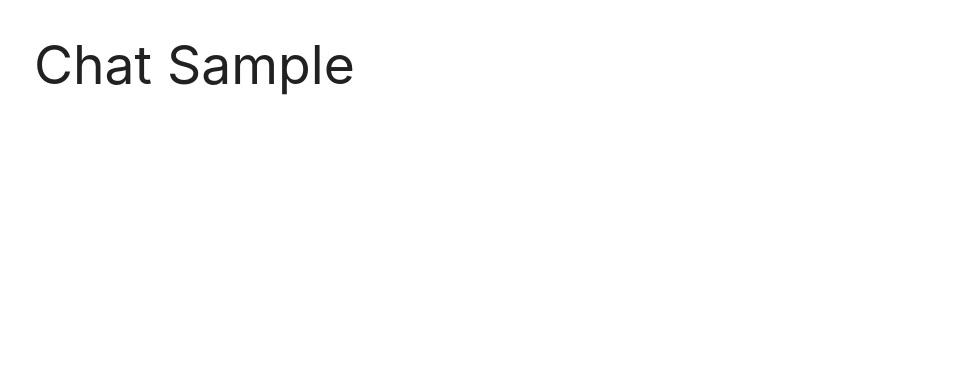
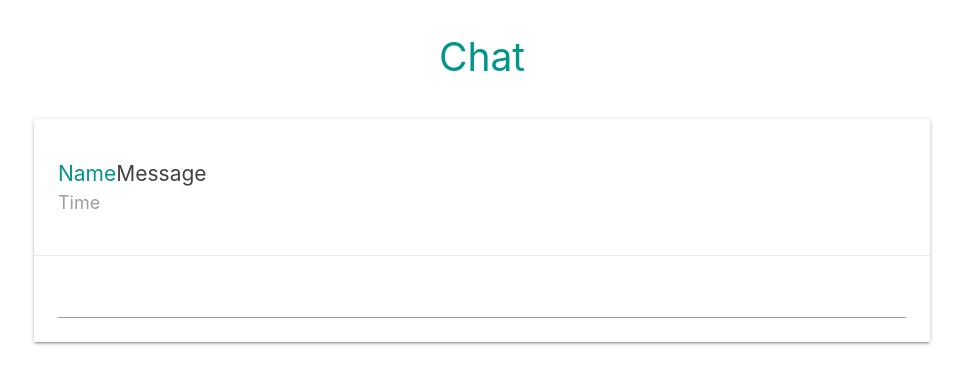
Before and after one commit to ElijahCoding/VueChat_Firebase, a Vue app: page /#/ in a window 1280 px wide. Both pictures are taken after typing "Sample" into the empty fields and a click on the button "ENTER CHAT". Shown: the top 384 px of the page, without its empty margins (158-1121 px from the left). Built offline with nearby package versions, Linux system fonts and the light colour scheme.

Commit message:
chat component styling

```diff
--- a/src/components/Chat.vue
+++ b/src/components/Chat.vue
@@ -1,6 +1,21 @@
 <template>
     <div class="chat container">
-        <h2>Chat {{ this.name }}</h2>
+        <h2 class="center teal-text">Chat</h2>
+        <div class="card">
+            <div class="card-content">
+                <ul class="messages">
+                    <li>
+                        <span class="teal-text">Name</span>
+                        <span class="grey-text text-darken-3">Message</span>
+                        <span class="grey-text time">Time</span>
+                    </li>
+                </ul>
+            </div>
+
+            <div class="card-action">
+                <input type="text" name="" value="">
+            </div>
+        </div>
     </div>
 </template>
 
@@ -19,5 +34,17 @@
 </script>
 
 <style>
+    .chat h2 {
+        font-size: 2.6em;
+        margin-bottom: 40px;
+    }
 
+    .chat span {
+        font-size: 1.4em;
+    }
+
+    .chat .time {
+        display: block;
+        font-size: 1.2em;
+    }
 </style>
```
